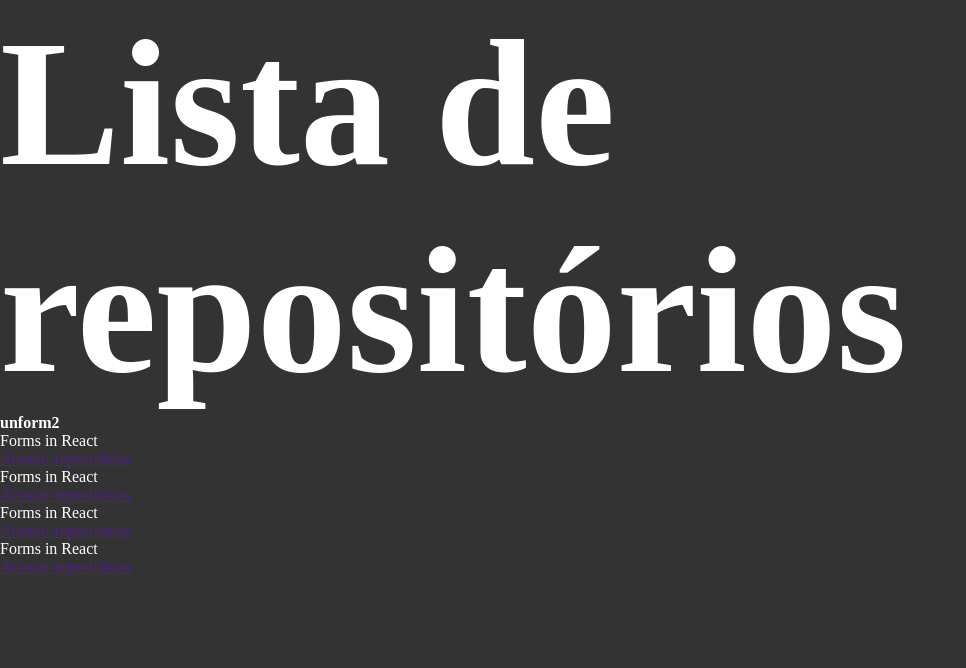
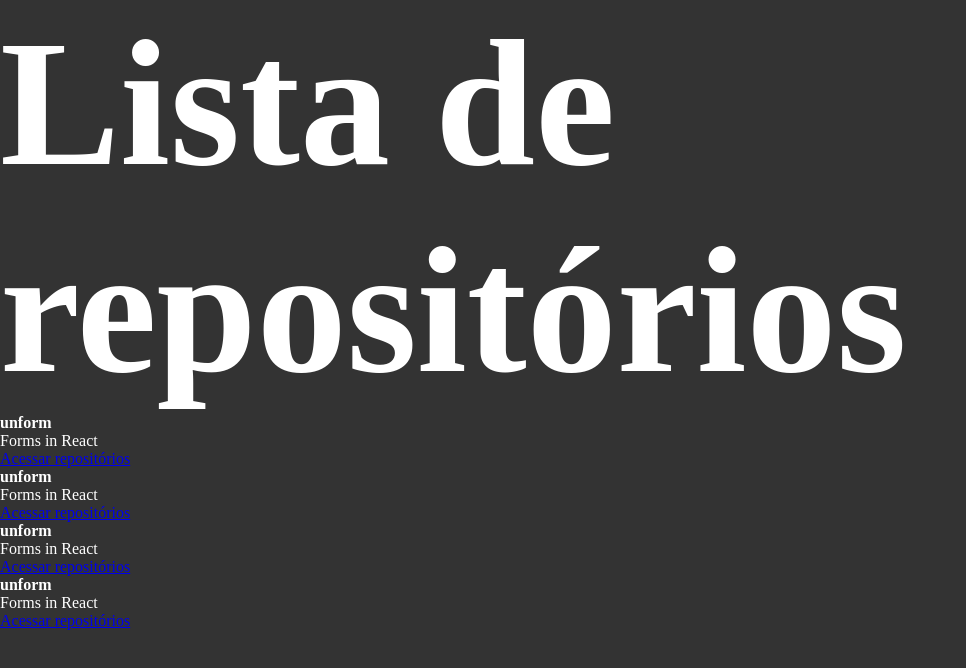
Before and after one commit to gustavonvp/01-github-explorer, a React app: page / in a window 1280 px wide. Shown: the top 668 px of the page, without its empty margins (0-966 px from the left). Built offline with nearby package versions, Linux system fonts and the light colour scheme.

Commit message:
Settings 3 operations  Closes #16

```diff
--- a/src/components/RepositoryItem.jsx
+++ b/src/components/RepositoryItem.jsx
@@ -3,10 +3,10 @@
 export function RepositoryItem(props){
     return (
         <li>
-        <strong>{props.repository}</strong>
+        <strong>{props.repository?.name ?? 'Default'}</strong>
             <p>Forms in React</p>
 
-            <a href="">
+            <a href={props.repository.link}>
                 Acessar repositórios
             </a>
         </li>
--- a/src/components/RepositoryList.jsx
+++ b/src/components/RepositoryList.jsx
@@ -1,4 +1,10 @@
 import {RepositoryItem} from './RepositoryItem'
+
+const repository = {
+    name: 'unform',
+    description: 'Forms in React',
+    link: 'https://github.com/unform/unform'
+}
 
 export function RepositoryList() {
     return (
@@ -6,10 +12,18 @@ export function RepositoryList() {
         <h1>Lista de repositórios</h1>
 
     <ul>
-        <RepositoryItem  repository="unform2"/>
-        <RepositoryItem />
-        <RepositoryItem />
-        <RepositoryItem />
+        <RepositoryItem
+        repository={repository}/>
+
+        <RepositoryItem
+         repository={repository}
+        />
+        <RepositoryItem
+         repository={repository}
+        />
+        <RepositoryItem
+         repository={repository}
+        />
     </ul>
 
     </section>
```
